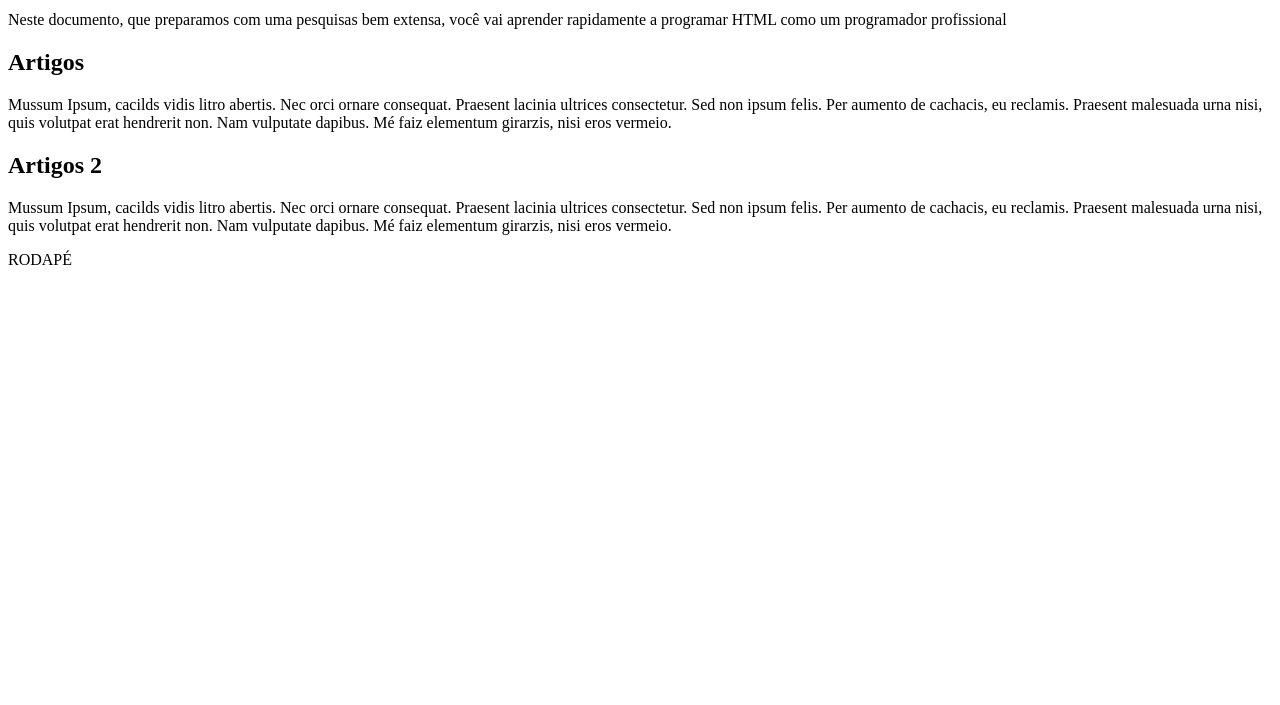
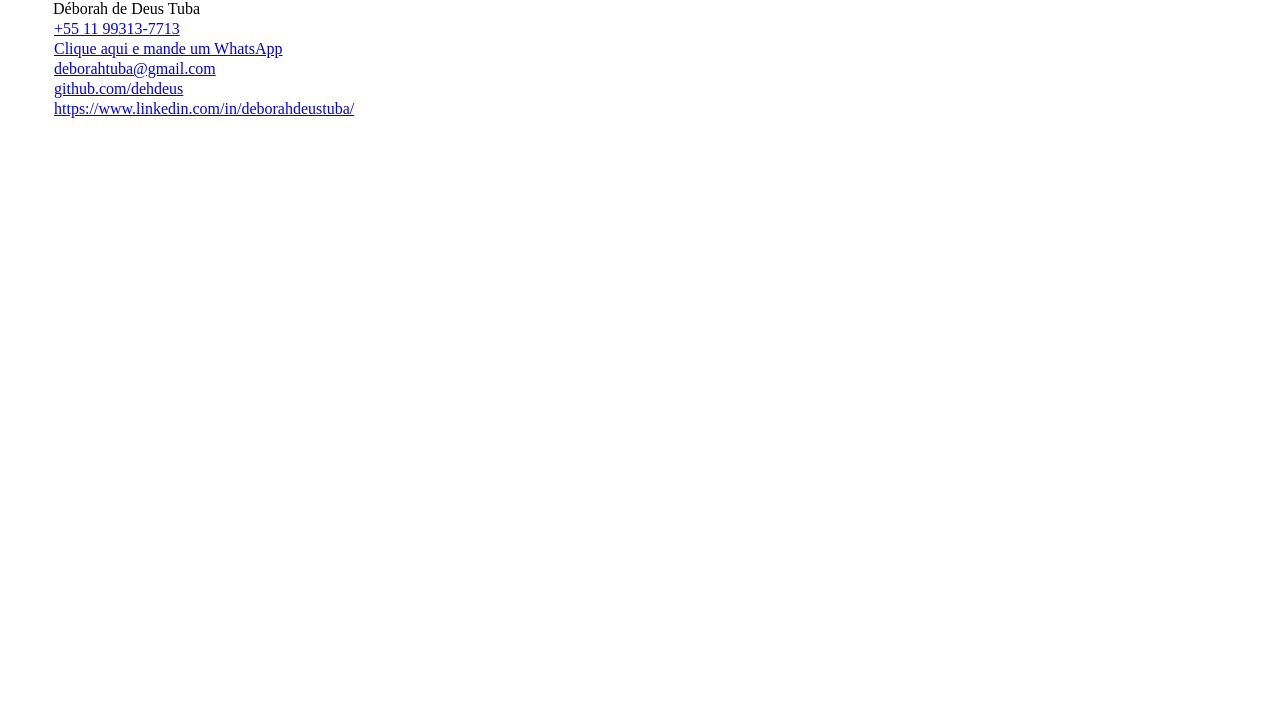
Before and after one commit to dehdeus/html-css, a plain HTML site: page index.html in a window 1280 px wide. Shown: the part 95-800 px from the top of the page. Drawn offline with Linux system fonts and the light colour scheme.

Commit message:
feature: header info

```diff
--- a/index.html
+++ b/index.html
@@ -4,22 +4,39 @@
     <meta charset="UTF-8">
     <meta name="viewport" content="width=device-width, initial-scale=1.0">
     <title>HTML e CSS</title>
+    <style>
+      * {
+        border: 1px solid rgb(255, 255, 255);
+        background-color: rgba(255, 255, 255, 0.15);
+      }
+      strong {
+        font-weight: normal;
+      }
+    </style>
 </head>
 <body>
-  <header>CABEÇALHO</header>
-  <main>
-    <h1>Aprendendo HTML e CSS do zero</h1>
-    <p>Neste documento, que preparamos com uma pesquisas bem extensa, você vai aprender rapidamente a programar HTML como um programador profissional
-    </p>
-    <section>
-        <h1>Artigos</h1>
-        <p>Mussum Ipsum, cacilds vidis litro abertis. Nec orci ornare consequat. Praesent lacinia ultrices consectetur. Sed non ipsum felis. Per aumento de cachacis, eu reclamis. Praesent malesuada urna nisi, quis volutpat erat hendrerit non. Nam vulputate dapibus. Mé faiz elementum girarzis, nisi eros vermeio.</p>
-        <article>
-            <h2>Artigos 2</h2>
-            <p>Mussum Ipsum, cacilds vidis litro abertis. Nec orci ornare consequat. Praesent lacinia ultrices consectetur. Sed non ipsum felis. Per aumento de cachacis, eu reclamis. Praesent malesuada urna nisi, quis volutpat erat hendrerit non. Nam vulputate dapibus. Mé faiz elementum girarzis, nisi eros vermeio.</p>
-        </article>
-    </section>
-  </main>
-  <footer>RODAPÉ</footer>
+  <header>
+    <h1>Programador Web Junior</h1>
+    <ul type="none">
+      <li>Déborah de Deus Tuba</li>
+      <li>
+        <a href="tel:+55 11 99313-7713">+55 11 99313-7713</a>
+      </li>
+      <li>
+        <a href="https://wa.me/+5511993137713?text=Ol%C3%A1,%0D%0A%0D%0AAcessei%20o%20site%20DehDeus%20e%20gostaria%20de%20saber%20mais%20sobre%0D%0A">Clique aqui e mande um WhatsApp</a>
+      </li>
+      <li>
+        <a href="mailto:deborahtuba@gmail.com?Subject=Vaga%20de%20Programador%20Jr%20&%20Body=Olá,%20gostei%20do%20seu%20perfil!">deborahtuba@gmail.com</a>
+      </li>
+      <li>
+        <a href="https://github.com/dehdeus" target="_blank" rel="noopener noreferrer">github.com/dehdeus</a>
+      </li>
+      <li>
+        <a href="https://www.linkedin.com/in/deborahdeustuba/" target="_blank" rel="noopener noreferrer">https://www.linkedin.com/in/deborahdeustuba/</a>
+      </li>
+    </ul>
+  </header>
+  <hr>
+
 </body>
 </html>
```
